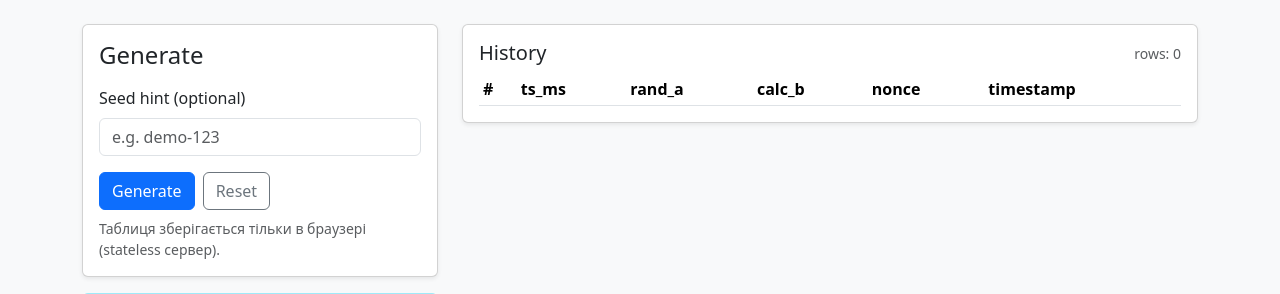
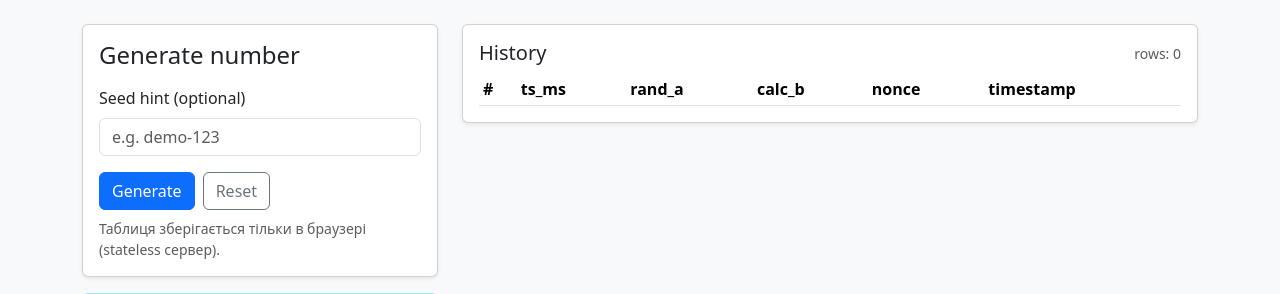
Before and after one commit to poluden/randgen, a Flask app: page / in a window 1280 px wide. Shown: the part 56-350 px from the top of the page. Run offline with Flask 3, Linux system fonts and the light colour scheme; lists and menus that the app fills with data are empty.

Commit message:
refactor template

```diff
--- a/src/app.py
+++ b/src/app.py
@@ -5,16 +5,13 @@ from rng import generate
 import os
 app = Flask(__name__)
 
-
 @app.get("/healthz")
 def healthz():
     return jsonify(status="ok")
 
-
 @app.get("/")
 def index():
     return render_template("index.html", result=None)
-
 
 @app.post("/generate")
 def do_generate():
--- a/src/templates/index.html
+++ b/src/templates/index.html
@@ -5,7 +5,7 @@
   <div class="col-lg-4">
     <div class="card shadow-sm">
       <div class="card-body">
-        <h1 class="h4 mb-3">Generate</h1>
+        <h1 class="h4 mb-3">Generate number</h1>
 
         <label class="form-label">Seed hint (optional)</label>
         <input id="seedHint" class="form-control" placeholder="e.g. demo-123">
```
